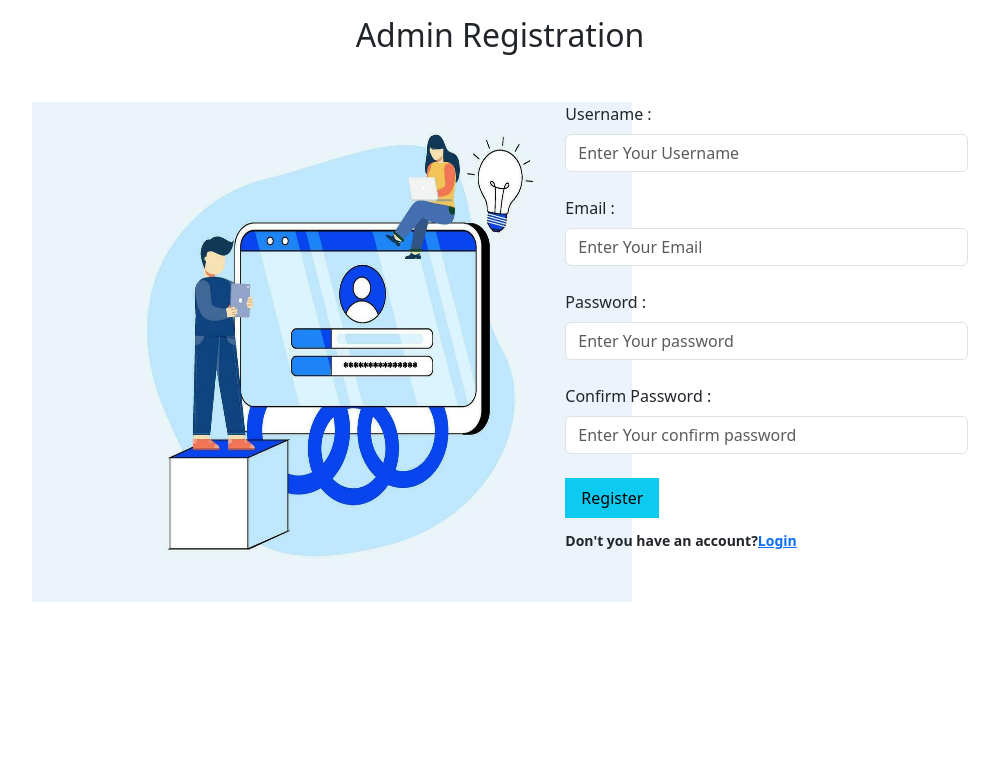
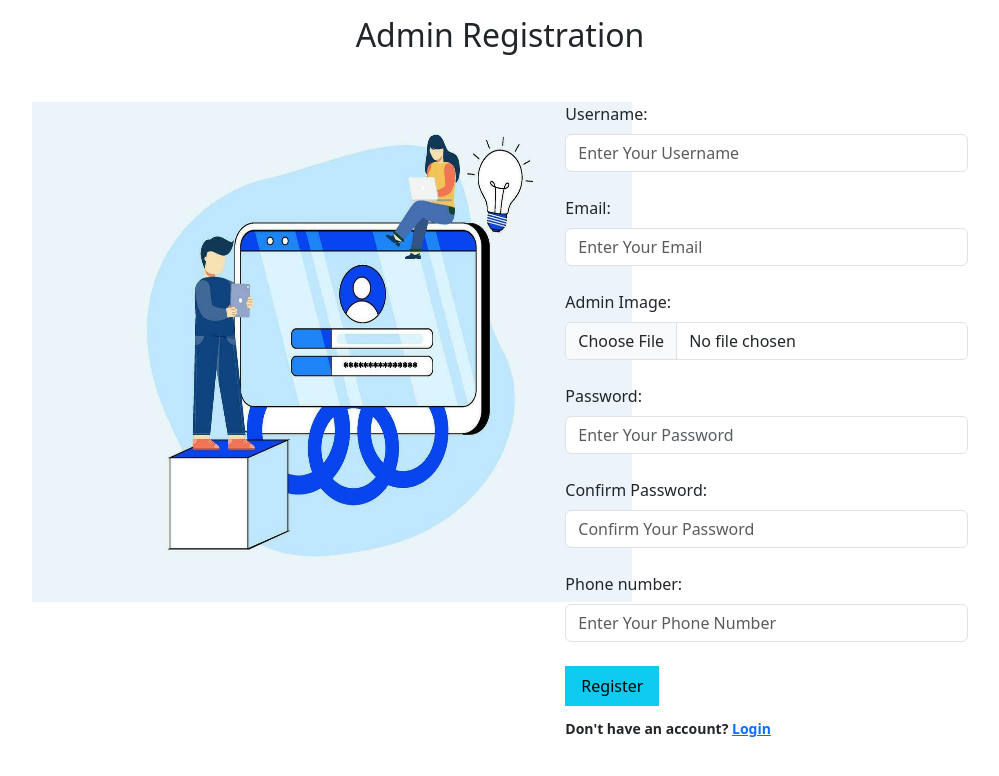
Before and after one commit to may-muna/E_Shop, a PHP site: page /admin_area/admin_reg.php in a window 1280 px wide. Shown: the top 776 px of the page, without its empty margins (156-1155 px from the left). Run offline with PHP 8.4, Linux system fonts and the light colour scheme; some libraries are stand-ins or nearby versions.

Commit message:
add admin image
setup admin registration with details

```diff
--- a/admin_area/admin_reg.php
+++ b/admin_area/admin_reg.php
@@ -1,3 +1,8 @@
+<?php
+include('../include/db.php');
+include('../functions/common_function.php');
+?>
+
 <!DOCTYPE html>
 <html lang="en">
 <head>
@@ -9,52 +14,133 @@
     <!----css---->
     <link rel="stylesheet" href="style.css">
     <!----font awesome---->
+    <script src="https://unpkg.com/sweetalert/dist/sweetalert.min.js"></script>
+
     <link rel="stylesheet" href="https://cdnjs.cloudflare.com/ajax/libs/font-awesome/6.6.0/css/all.min.css" integrity="sha512-Kc323vGBEqzTmouAECnVceyQqyqdsSiqLQISBL29aUW4U/M7pSPA/gEUZQqv1cwx4OnYxTxve5UMg5GT6L4JJg==" crossorigin="anonymous" referrerpolicy="no-referrer" />
     <style>
-        body{
+        body {
             overflow: hidden;
         }
-        .admin{
+        .admin {
             width: 600px;
             height: 500px;
         }
     </style>
-
 </head>
 <body>
     <div class="container-fluid m-3">
         <h2 class="text-center mb-5">Admin Registration</h2>
         <div class="row d-flex justify-content-center">
-        <div class ="col-lg-6 col-xl-5">
-                <img src="../admin_area/5.jpg" alt="Admin Registration" class="admin" >
+            <div class="col-lg-6 col-xl-5">
+                <img src="../admin_area/5.jpg" alt="Admin Registration" class="admin">
             </div>
-            <div class ="col-lg-6 col-xl-4">
-                <form action="" method="post">
+            <div class="col-lg-6 col-xl-4">
+                <form action="" method="post" enctype="multipart/form-data">
                     <div class="form-outline mb-4">
-                        <label for="username" class="form-label">Username : </label>
+                        <label for="username" class="form-label">Username:</label>
                         <input type="text" id="username" name="username" placeholder="Enter Your Username" required class="form-control">
                     </div>
                     <div class="form-outline mb-4">
-                        <label for="email" class="form-label">Email : </label>
-                        <input type="text" id="email" name="email" placeholder="Enter Your Email" required class="form-control">
+                        <label for="email" class="form-label">Email:</label>
+                        <input type="email" id="email" name="email" placeholder="Enter Your Email" required class="form-control">
                     </div>
                     <div class="form-outline mb-4">
-                        <label for="password" class="form-label">Password : </label>
-                        <input type="password" id="password" name="password" placeholder="Enter Your password" required class="form-control">
+                        <label for="image" class="form-label">Admin Image:</label>
+                        <input type="file" id="image" name="image" required class="form-control">
                     </div>
                     <div class="form-outline mb-4">
-                        <label for="confirm_password" class="form-label"> Confirm Password : </label>
-                        <input type="confirm_password" id="confirm_password" name="confirm_password" placeholder="Enter Your confirm password" required class="form-control">
+                        <label for="password" class="form-label">Password:</label>
+                        <input type="password" id="password" name="password" placeholder="Enter Your Password" required class="form-control">
+                    </div>
+                    <div class="form-outline mb-4">
+                        <label for="confirm_password" class="form-label">Confirm Password:</label>
+                        <input type="password" id="confirm_password" name="confirm_password" placeholder="Confirm Your Password" required class="form-control">
+                    </div>
+                    <div class="form-outline mb-4">
+                        <label for="phone" class="form-label">Phone number:</label>
+                        <input type="text" id="phone" name="phone" placeholder="Enter Your Phone Number" required class="form-control">
                     </div>
                     <div>
-                        <input type="submit" name="admin_reg"   class="bg-info py-2 px-3 border-0" value="Register">
-                        <p class="small fw-bold mt-2 pt-1">Don't you have an account?<a href="admin_login.php">Login</a> </p>
+                        <input type="submit" name="admin_reg" class="bg-info py-2 px-3 border-0" value="Register">
+                        <p class="small fw-bold mt-2 pt-1">Don't have an account? <a href="admin_login.php">Login</a></p>
                     </div>
-
                 </form>
             </div>
         </div>
-
     </div>
 </body>
 </html>
+
+<?php
+if (isset($_POST['admin_reg'])) {
+    $username = $_POST['username'];
+    $email = $_POST['email'];
+    $password = $_POST['password'];
+    $confirm_password = $_POST['confirm_password'];
+    $phone = $_POST['phone'];
+
+    // Check if image was uploaded
+    if (isset($_FILES['image']) && $_FILES['image']['error'] === UPLOAD_ERR_OK) {
+        $image = $_FILES['image']['name'];
+        $image_tmp = $_FILES['image']['tmp_name'];
+
+        // Upload image
+        if (isset($_FILES['image']) && $_FILES['image']['error'] === UPLOAD_ERR_OK) {
+            $image = $_FILES['image']['name'];
+            $image_tmp = $_FILES['image']['tmp_name'];
+
+            // Move the uploaded file
+            if (!move_uploaded_file($image_tmp, "../admin_img/$image")) {
+                echo "<script>alert('Image upload failed. Please try again.');</script>";
+                exit();
+            }
+        } else {
+            echo "<script>alert('Please upload an image.');</script>";
+            exit();
+        }
+    }
+    global $con;
+
+    // Check for existing username or email
+    $select_query = "SELECT * FROM admin WHERE name='$username' OR email='$email'";
+    $r = mysqli_query($con, $select_query);
+    $rows_count = mysqli_num_rows($r);
+
+    if ($rows_count > 0) {
+        echo "<script>
+        swal({
+            title: 'Error',
+            text: 'Username & Email already exists!',
+            icon: 'error',
+            button: 'OK',
+        });
+        </script>";
+    } elseif ($password != $confirm_password) {
+        echo "<script>
+        swal({
+            title: 'Error',
+            text: 'Passwords do not match!',
+            icon: 'error',
+            button: 'OK',
+        });
+        </script>";
+    } else {
+        // Insert into database
+        $insert_query = "INSERT INTO admin (name, email, password, image, phn) VALUES ('$username', '$email', '$password', '$image', '$phone')";
+        $sql_execute = mysqli_query($con, $insert_query);
+
+        if ($sql_execute) {
+            echo "<script>
+            swal({
+                title: 'Success',
+                text: 'Registration successful!',
+                icon: 'success',
+                button: 'OK',
+            });
+            </script>";
+        } else {
+            echo "<script>alert('Registration failed. Please try again.');</script>";
+        }
+    }
+}
+?>
```
Also changed, not shown: admin_area/index.php (+27 -9 lines), admin_area/admin_img/ad1.jpg (added), admin_area/profile.php (added), admin_img/FB_IMG_15841782991623858.jpg (added).
